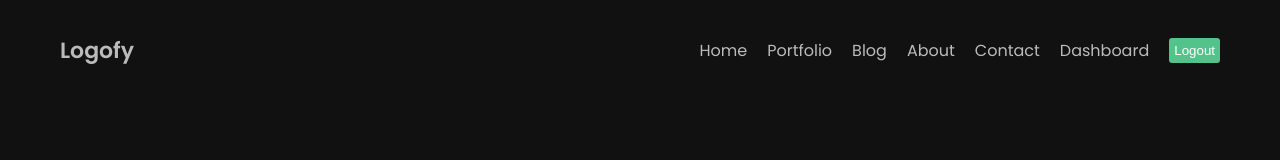
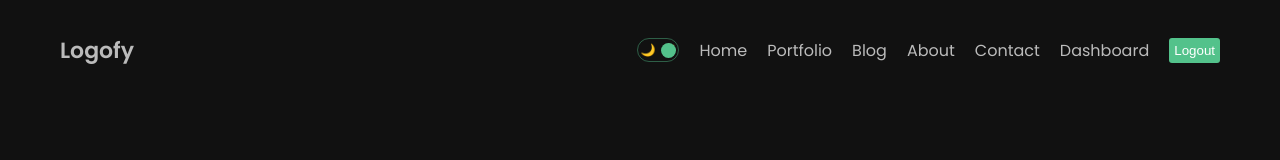
Before and after one commit to jalalbmnf/logofy-next-app, a Next.js app: page /blog in a window 1280 px wide. Shown: the top 160 px of the page. Built offline with nearby package versions, Linux system fonts and the light colour scheme.

Commit message:
:lipstick: Added Dark mode

```diff
--- a/src/app/globals.css
+++ b/src/app/globals.css
@@ -8,16 +8,28 @@
 body {
   max-width: 100vw;
   overflow-x: hidden;
+}
+
+a {
+  text-decoration: none;
+  color: inherit;
+}
+
+.theme{
+  transition: 1s all ease;
+}
+
+.light {
+  background-color: white;
+  color: #111;
+}
+
+.dark {
   background-color: #111;
   color: #bbb;
 }
 
-a{
-  text-decoration: none;
-  color:inherit;
-}
-
-.container{
+.container {
   max-width: 1366px;
   min-height: 100vh;
   margin: 0 auto;
--- a/src/app/layout.js
+++ b/src/app/layout.js
@@ -2,6 +2,7 @@
 import './globals.css'
 import { Poppins } from 'next/font/google'
 import Footer from '@/components/footer/Footer'
+import { ThemeProvider } from '@/context/ThemeContext'
 
 const poppins = Poppins({ subsets: ['latin'], weight: ["400", "500", "600"] })
 
@@ -14,10 +15,13 @@
   return (
     <html lang="en">
       <body className={poppins.className}>
-        <div className='container'>
-          <Navbar />
-          {children}
-          <Footer /></div>
+        <ThemeProvider>
+          <div className='container'>
+            <Navbar />
+            {children}
+            <Footer />
+          </div>
+        </ThemeProvider>
       </body>
     </html>
   )
--- /dev/null
+++ b/src/components/DarkmodeToggle/DarkModeToggle.jsx
@@ -0,0 +1,21 @@
+"use client"
+
+import React, { useContext } from 'react';
+
+import styles from './DarkModeToggle.module.css'
+import { ThemeContext } from '@/context/ThemeContext';
+
+const DarkModeToggle = () => {
+    const {toggleTheme,mode} = useContext(ThemeContext)
+    return (
+        <div className={styles.container} onClick={toggleTheme}>
+            <div className={styles.icon}>🌙</div>
+            <div className={styles.icon}>🔆</div>
+            <div className={styles.ball} style={
+                mode === 'light' ? { left: "2px" } : { right: "2px" }
+            }></div>
+        </div>
+    )
+}
+
+export default DarkModeToggle
--- /dev/null
+++ b/src/components/DarkmodeToggle/DarkModeToggle.module.css
@@ -0,0 +1,25 @@
+.container {
+  width: 42px;
+  height: 24px;
+  border: 1.5px solid #53c28b70;
+  border-radius: 30px;
+  display: flex;
+  align-items: center;
+  justify-content: space-between;
+  padding: 2px;
+  position: relative;
+  cursor: pointer;
+}
+
+.icon {
+  font-size: 12px;
+}
+
+.ball {
+  width: 15px;
+  height: 15px;
+  background-color: #53c28b;
+  border-radius: 50%;
+  position: absolute;
+  transition: 1s position ease;
+}
--- a/src/components/navbar/Navbar.jsx
+++ b/src/components/navbar/Navbar.jsx
@@ -4,6 +4,7 @@
 import React from 'react';
 
 import styles from './navbar.module.css'
+import DarkModeToggle from '../DarkmodeToggle/DarkModeToggle';
 
 const links = [
   {
@@ -44,6 +45,7 @@
     <div className={styles.container}>
       <Link href="/" className={styles.logo}>Logofy</Link>
       <div className={styles.links}>
+        <DarkModeToggle/>
         {
           links.map((link) => <Link href={link.url} key={link.id} className={styles.link}>{link.title}</Link>)
         }
--- /dev/null
+++ b/src/context/ThemeContext.js
@@ -0,0 +1,21 @@
+"use client"
+
+import { createContext, useState } from "react"
+
+export const ThemeContext = createContext();
+
+export const ThemeProvider = ({ children }) => {
+    const [mode, setMode] = useState("dark");
+
+    const toggleTheme = () => {
+        setMode(prev => prev === "dark" ? "light" : "dark")
+    }
+
+
+   return <ThemeContext.Provider value={{ toggleTheme, mode }}>
+        <div className={`theme ${mode}`}>
+            {children}
+        </div>
+
+    </ThemeContext.Provider>
+}
```
